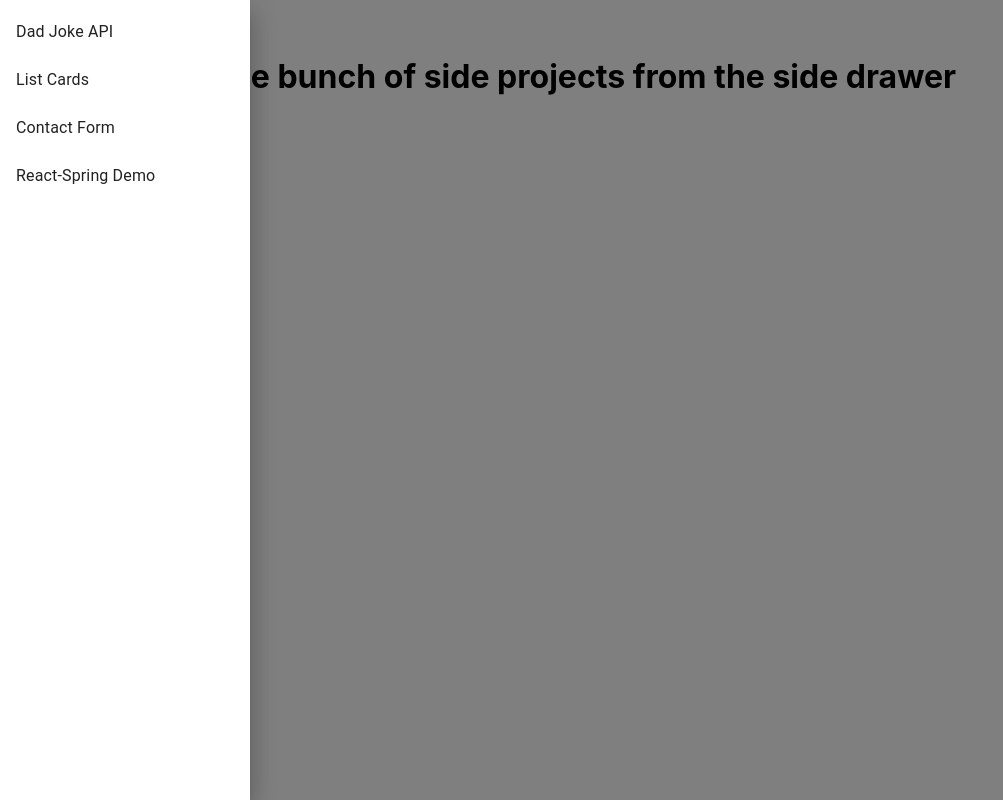
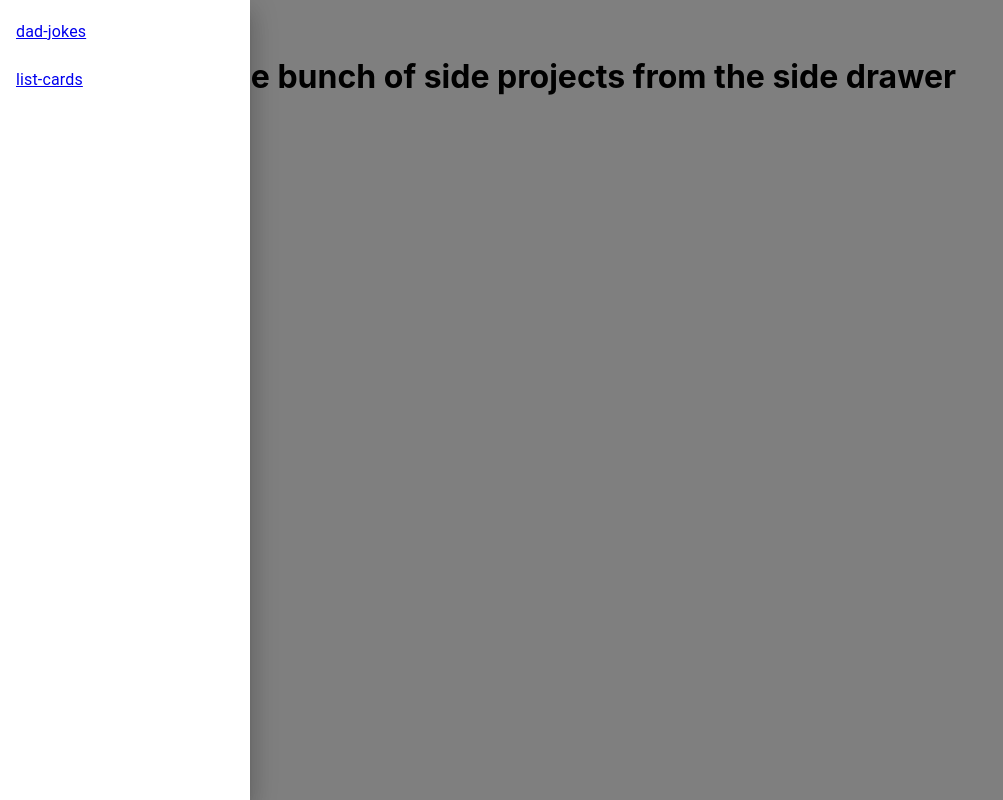
Before and after one commit to akhil9tiet/triplebytetest, a React (Create React App) app: page / in a window 1280 px wide. Both pictures are taken after a click on the button 32 px from the left and 18 px from the top of the page. Shown: the whole page, without its empty margins (0-1003 px from the left). Built offline with nearby package versions, Linux system fonts and the light colour scheme.

Commit message:
feat: side drawer working with functional tabs

```diff
--- a/src/App.js
+++ b/src/App.js
@@ -24,8 +24,8 @@ function App() {
 			<Switch>
 				<Route exact path='/' component={Home} />
 				<Route path='/home' component={Home} />
-				{/* <Route exact path='/dad-jokes' component={DadJokes} />
-				<Route exact path='/cards' component={Cards}></Route> */}
+				<Route exact path='/dad-jokes' component={DadJokes} />
+				<Route exact path='/list-cards' component={Cards}></Route>
 				{/* <Route exact path='/server-logs' render={(props) => <Report {...props} />}></Route> */}
 			</Switch>
 			{/* <Paper>
--- a/src/Components/SideDrawer/SideDrawer.js
+++ b/src/Components/SideDrawer/SideDrawer.js
@@ -1,14 +1,11 @@
 import React from 'react';
+import { Link } from 'react-router-dom';
 import { makeStyles } from '@material-ui/core/styles';
 import Drawer from '@material-ui/core/Drawer';
 import Button from '@material-ui/core/Button';
 import List from '@material-ui/core/List';
-import Divider from '@material-ui/core/Divider';
 import ListItem from '@material-ui/core/ListItem';
-// import ListItemIcon from '@material-ui/core/ListItemIcon';
 import ListItemText from '@material-ui/core/ListItemText';
-// import InboxIcon from '@material-ui/icons/MoveToInbox';
-// import MailIcon from '@material-ui/icons/Mail';
 import MenuIcon from '@material-ui/icons/Menu';
 
 const useStyles = makeStyles({
@@ -41,9 +38,11 @@ export default function TemporaryDrawer() {
 			onClick={toggleDrawer(side, false)}
 			onKeyDown={toggleDrawer(side, false)}>
 			<List>
-				{['Dad Joke API', 'List Cards', 'Contact Form', 'React-Spring Demo'].map((text, index) => (
+				{['dad-jokes', 'list-cards'].map((text, index) => (
 					<ListItem button key={text}>
-						<ListItemText primary={text} />
+						<Link to={`/${text}`}>
+							<ListItemText primary={text} />
+						</Link>
 					</ListItem>
 				))}
 			</List>
```
